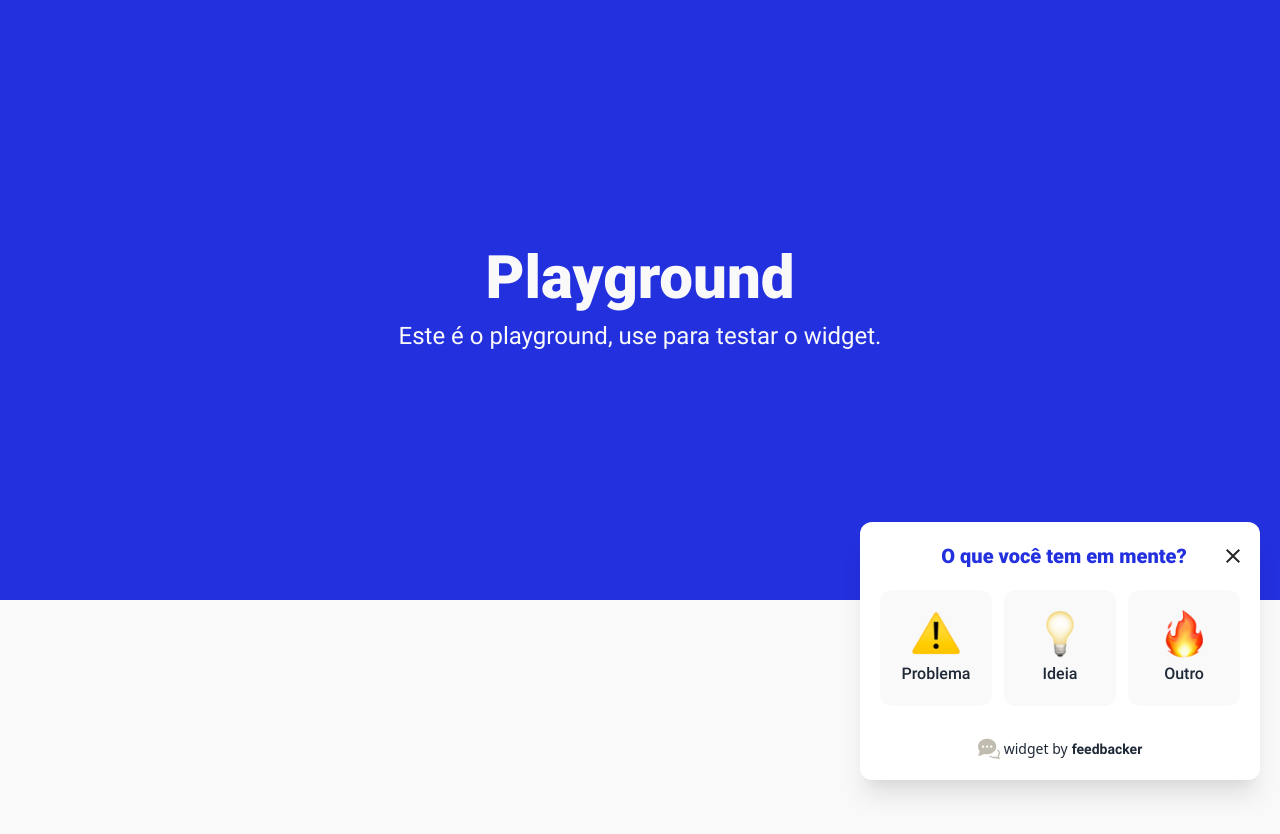
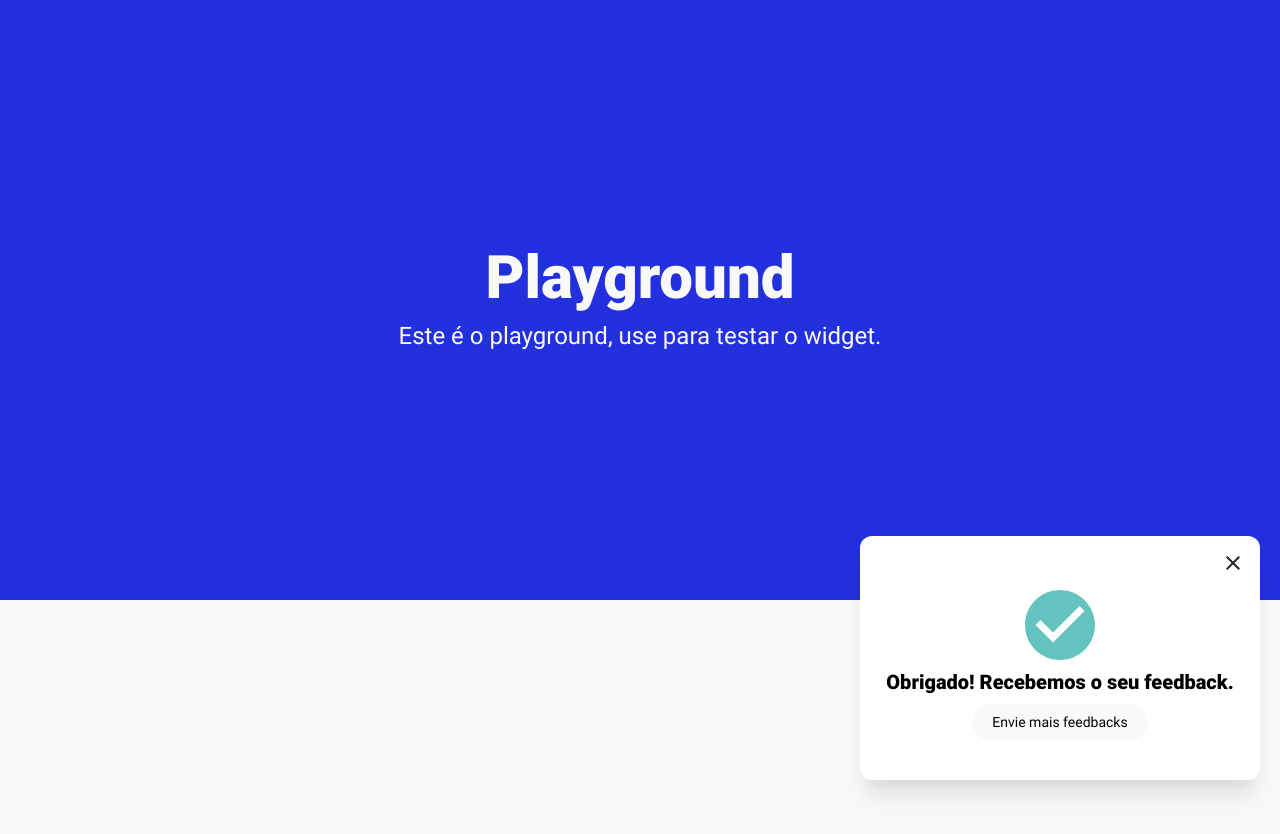
Before and after one commit to Jezebel1990/widget-vue3, a Vue app: page / in a window 1280 px wide. Both pictures are taken after a click on the element "Deixe um feedback". Shown: the top 834 px of the page. Built offline with nearby package versions, Linux system fonts and the light colour scheme.

Commit message:
feat: Add Wizard Success State

```diff
--- a/palette.js
+++ b/palette.js
@@ -3,6 +3,7 @@ module.exports = {
     main: '#2330de',
     gray: '#F9F9F9',
     info: '#8296FB',
+    success: '#63C3BE',
     graydark: '#C0BCB0',
     warning: '#E4B52E',
     danger: '#F88676'
--- /dev/null
+++ b/src/components/Icon/Atention.vue
@@ -0,0 +1,17 @@
+<template>
+<svg
+  :width="size"
+  :height="size" viewBox="0 0 52 52" fill="none" xmlns="http://www.w3.org/2000/svg">
+<path d="M25.9999 4.3335C14.0399 4.3335 4.33325 14.0402 4.33325 26.0002C4.33325 37.9602 14.0399 47.6668 25.9999 47.6668C37.9599 47.6668 47.6666 37.9602 47.6666 26.0002C47.6666 14.0402 37.9599 4.3335 25.9999 4.3335ZM28.1666 36.8335H23.8333V32.5002H28.1666V36.8335ZM28.1666 28.1668H23.8333V15.1668H28.1666V28.1668Z"
+ :fill="color"/>
+</svg>
+</template>
+
+<script>
+export default {
+  props: {
+    size: { type: [String, Number], default: 22 },
+    color: { type: String, default: 'white' }
+  }
+}
+</script>
--- /dev/null
+++ b/src/components/Icon/Check.vue
@@ -0,0 +1,16 @@
+<template>
+<svg
+  :width="size" height="size" viewBox="0 0 43 43" fill="none" xmlns="http://www.w3.org/2000/svg">
+<path d="M21.5 0C9.632 0 0 9.632 0 21.5C0 33.368 9.632 43 21.5 43C33.368 43 43 33.368 43 21.5C43 9.632 33.368 0 21.5 0ZM17.2 32.25L6.45 21.5L9.4815 18.4685L17.2 26.1655L33.5185 9.847L36.55 12.9L17.2 32.25Z"
+ :fill="color"/>
+</svg>
+</template>
+
+<script>
+export default {
+  props: {
+    size: { type: [String, Number], default: 22 },
+    color: { type: String, default: 'white' }
+  }
+}
+</script>
--- a/src/components/Icon/index.vue
+++ b/src/components/Icon/index.vue
@@ -10,6 +10,8 @@ import ChevronDown from './ChevronDown.vue'
 import Chat from './Chat.vue'
 import Close from './Close.vue'
 import ArrowRight from './ArrowRight.vue'
+import Check from './Check.vue'
+import Atention from './Atention.vue'
 
 export default {
   components: {
@@ -18,7 +20,9 @@ export default {
     ChevronDown,
     Chat,
     Close,
-    ArrowRight
+    ArrowRight,
+    Check,
+    Atention
   },
   props: {
     name: { type: String, required: true }
--- a/src/components/Wizard/Success.vue
+++ b/src/components/Wizard/Success.vue
@@ -0,0 +1,50 @@
+<template>
+ <div class="flex flex-col items-center justify-between w-full my-5">
+ <icon
+  name="check"
+  :color="palette.success"
+  size="70"
+ />
+
+ <p class="text-xl font-black text-center w-full mt-2">
+ Obrigado! Recebemos o seu feedback.
+ </p>
+
+ <div class="flex justify-center items-center w-full mt-2">
+ <button
+ @click="goBack"
+  class="
+  rounded-full font-regular text-sm flex flex-col justify-center bg-brand-gray
+  items-center py-2 px-5 cursor-pointer focus:outline-none
+  "
+ >
+ Envie mais feedbacks
+ </button>
+ </div>
+ </div>
+</template>
+
+<script lang="ts">
+import { defineComponent } from 'vue'
+import { resetStore } from '../../store'
+import Icon from '../Icon/index.vue'
+import palette from '../../../palette.js'
+
+interface SetupReturn {
+    goBack(): void;
+    palette: any;
+}
+
+export default defineComponent({
+  components: { Icon },
+  setup (): SetupReturn {
+    function goBack (): void {
+      resetStore()
+    }
+    return {
+      goBack,
+      palette: palette.brand
+    }
+  }
+})
+</script>
--- a/src/components/Wizard/index.vue
+++ b/src/components/Wizard/index.vue
@@ -10,6 +10,7 @@
 import { defineComponent } from 'vue'
 import SelectFeedbackType from './SelectFeedbackType.vue'
 import WriteAFeedback from './WriteAFeedback.vue'
+import Success from './Success.vue'
 import useStore from '../../hooks/store'
 import useNavigation, { Navigation } from '../../hooks/navigation'
 import { StoreState, SetFeedbackType } from '../../store'
@@ -21,7 +22,7 @@ interface SetupReturn {
 }
 
 export default defineComponent({
-  components: { SelectFeedbackType, WriteAFeedback },
+  components: { SelectFeedbackType, WriteAFeedback, Success },
   setup (): SetupReturn {
     const store = useStore()
     const { next } = useNavigation()
--- a/src/store/index.ts
+++ b/src/store/index.ts
@@ -10,7 +10,8 @@ export type StoreState = {
 }
 
 const initialState: StoreState = {
-  currentComponent: 'SelectFeedbackType',
+  // currentComponent: 'SelectFeedbackType',
+  currentComponent: 'Success',
   message: '',
   feedbackType: '',
   fingerprint: '',
```
Also changed, not shown: src/assets/icons/atention.svg (added), src/assets/icons/check.svg (added).
